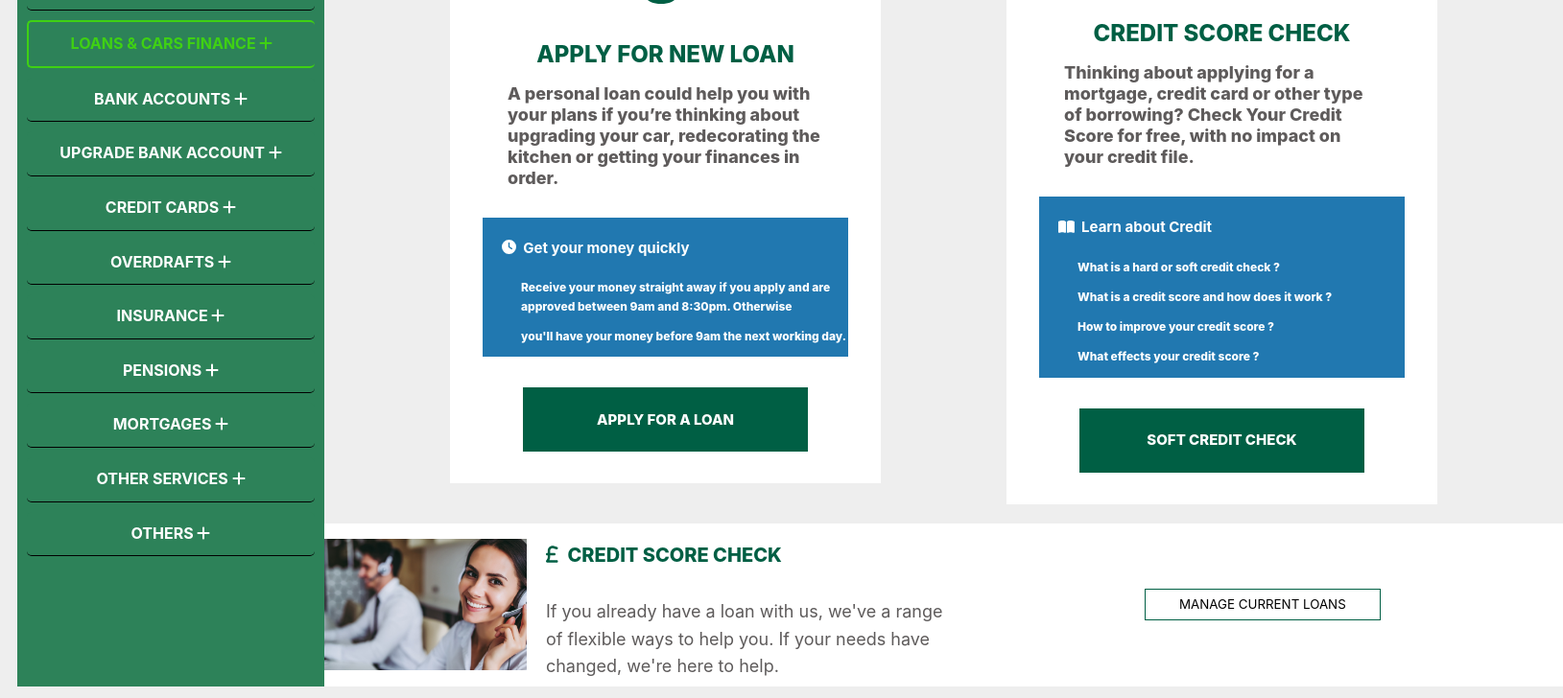
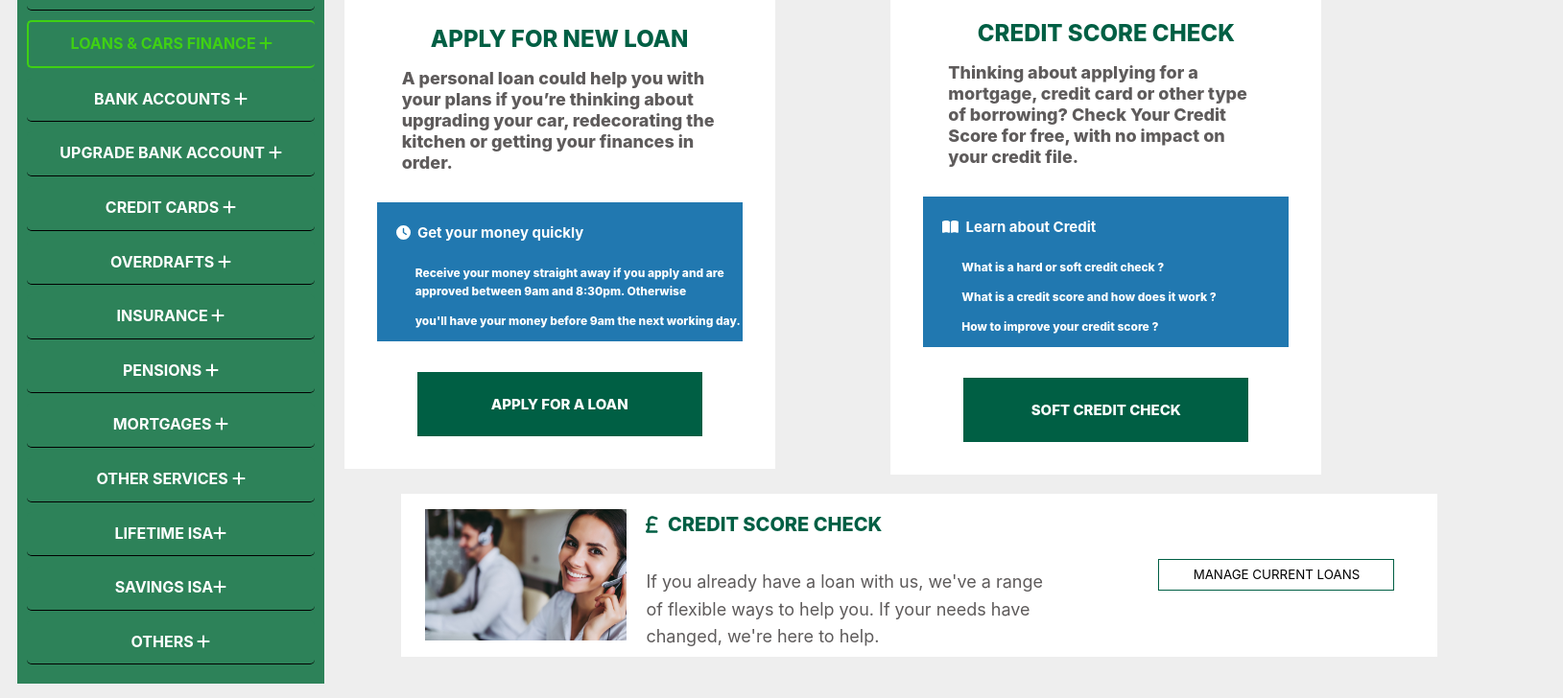
Before and after one commit to Safo-Samson/customer-interface-decisioning, a React (Vite) app: page / in a window 1280 px wide. Shown: the part 256-984 px from the top of the page at 96% size, 1629 px wide, since content can reach past the window. Built offline with nearby package versions, Linux system fonts and the light colour scheme.

Commit message:
customer home page done

```diff
--- a/src/components/HomeLoan/HomeCard.css
+++ b/src/components/HomeLoan/HomeCard.css
@@ -52,6 +52,8 @@
   flex-direction: row;
   justify-content: space-evenly;
   align-items: center;
+  margin-left: -280px; /*to off the space in the space-evenly for the first box*/
+  /* background-color: #2178b0; */
 }
 
 .homeCard-promo {
--- a/src/components/HomeLoan/Homepage.css
+++ b/src/components/HomeLoan/Homepage.css
@@ -1,13 +1,11 @@
 .Homepage-container {
   display: flex;
-
-  /* background-color: #EEEEEE; */
 }
 
 .Homepage-remaining-content {
   /* Use 90% of the remaining width */
   flex: 1;
-
+  /* background-color: red; */
+  padding-left: 180px;
   /* background-color: white; */
-
 }
--- a/src/components/HomeLoan/Homepage.jsx
+++ b/src/components/HomeLoan/Homepage.jsx
@@ -36,7 +36,7 @@ function Homepage() {
             homeCardText={` Thinking about applying for a mortgage, credit card or other type of borrowing? Check Your Credit Score for free, with no impact on your credit file.`}
             promoIcon={faBookOpen}
             promoHeader={`Learn about Credit`}
-            promoText={` What is a hard or soft credit check?What is a credit score and how does it work?How to improve your credit score?What effects your credit score?`}
+            promoText={` What is a hard or soft credit check?What is a credit score and how does it work?How to improve your credit score?`}
             buttonText={`SOFT CREDIT CHECK`}
           />
         </div>
--- a/src/components/HomeLoan/SmallSupport.css
+++ b/src/components/HomeLoan/SmallSupport.css
@@ -1,19 +1,18 @@
 .small-support-container {
-width: 1291px;
+  width: 1040px;
   height: 170px;
   border: none;
- /* margin-left: 200px; */
+  margin-left: -100px;
   color: #005f44;
   font-size: 14px;
   background-color: rgb(255, 255, 255);
   display: flex;
   flex-direction: row;
   align-items: center; /*Center vertically */
-  /* justify-content: center; Center horizontally */
-  /* padding-top: 33.08px;
-  padding-bottom: 33.08px; */
- /* margin-left: 150px */
+  justify-content: center;
   margin-top: 20px;
+  padding-left: 10px;
+  padding-right: 30px;
 }
 
 .small-service-img {
@@ -47,16 +46,16 @@ width: 434px;
   color: rgb(94, 91, 91);
 }
 
-.small-support-container-button{
-    border: 0.901px solid #005F44;
-background: #FFF;
+.small-support-container-button {
+  border: 0.901px solid #005f44;
+  background: #fff;
   width: 246px;
   height: 33px;
-margin-left: 190px;
+  margin-left: 100px;
 }
 
-.small-support-container-button:hover{
+.small-support-container-button:hover {
   border: 0.901px solid white;
-background: #005F44;
+  background: #45a049;
   color: white;
 }
--- a/src/components/UIComponents/VerticalBar.jsx
+++ b/src/components/UIComponents/VerticalBar.jsx
@@ -53,6 +53,14 @@ const VerticalBar = () => {
             <FontAwesomeIcon icon={faPlus} className="vert-button-icon" />
           </button>
           <button className="vert-button">
+            Lifetime ISA
+            <FontAwesomeIcon icon={faPlus} className="vert-button-icon" />
+          </button>
+          <button className="vert-button">
+            Savings ISA
+            <FontAwesomeIcon icon={faPlus} className="vert-button-icon" />
+          </button>
+          <button className="vert-button">
             others{" "}
             <FontAwesomeIcon icon={faPlus} className="vert-button-icon" />
           </button>
```
Lines whose indentation alone changed are shown as unchanged.
